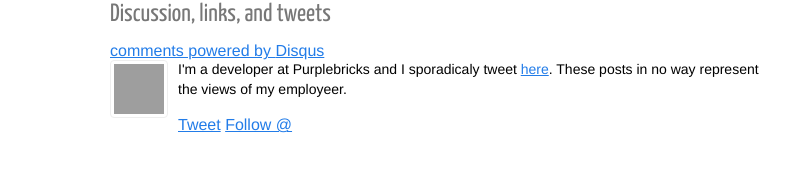
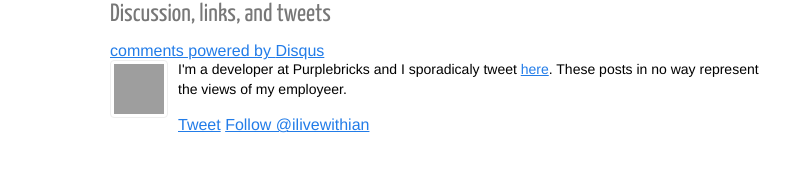
Before and after one commit to ilivewithian/theoldsewingfactory.com, a Jekyll site: the page built from about.html, in a window 1280 px wide. Shown: the part 777-968 px from the top of the page, without its empty margins (0-807 px from the left). Built offline with Jekyll 4.4.1, drawn with Linux system fonts in a browser that asks for light colours; nearby versions of some CDN libraries; comment, search, counter and statistics services are not loaded; grey boxes are pictures that could not be loaded.

Commit message:
Update post.html

```diff
--- a/_layouts/post.html
+++ b/_layouts/post.html
@@ -17,7 +17,7 @@
   <section class="meta">
   <h3>Discussion, links, and tweets</h3>
 
-	<div id="disqus_thread"></div>
+    <div id="disqus_thread"></div>
     <script type="text/javascript">
         var disqus_shortname = 'theoldsewingfactory';
         (function() {
@@ -30,16 +30,16 @@
     <a href="http://disqus.com" class="dsq-brlink">comments powered by <span class="logo-disqus">Disqus</span></a>
 
     <section class="copy">
-      <a href="https://twitter.com/{{ site.twitter }}" target="_blank">
+      <a href="https://twitter.com/ilivewithian" target="_blank">
         <img src="{{ site.gravatar_url }}?s=142" height="50" width="50" />
       </a>
 
       <p>
-        I'm a developer at Purplebricks and I sporadicaly tweet <a href="https://twitter.com/{{ site.twitter }}" target="_blank">here</a>. These posts in no way represent the views of my employeer.
+        I'm a developer at Purplebricks and I sporadicaly tweet <a href="https://twitter.com/ilivewithian" target="_blank">here</a>. These posts in no way represent the views of my employeer.
       </p>
 
-      <a href="http://twitter.com/share" class="twitter-share-button" data-count="none" data-via="{{ site.twitter }}">Tweet</a>
-      <a href="http://twitter.com/{{ site.twitter }}" class="twitter-follow-button" data-show-count="false">Follow @{{ site.twitter }}</a>
+      <a href="http://twitter.com/share" class="twitter-share-button" data-count="none" data-via="ilivewithian">Tweet</a>
+      <a href="http://twitter.com/ilivewithian" class="twitter-follow-button" data-show-count="false">Follow @ilivewithian</a>
       <script src="http://platform.twitter.com/widgets.js" type="text/javascript"></script>
     </section>
   </section>
```
